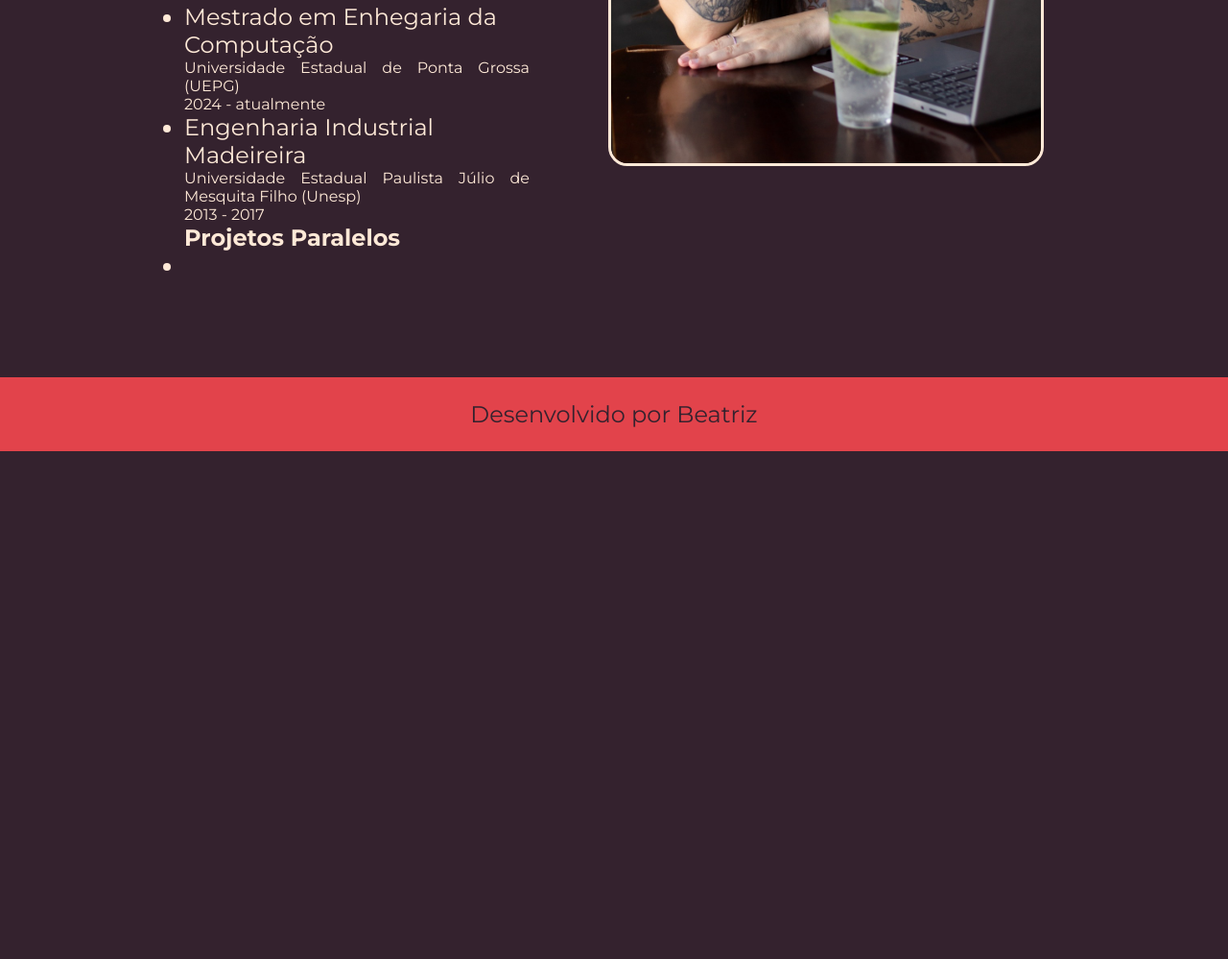
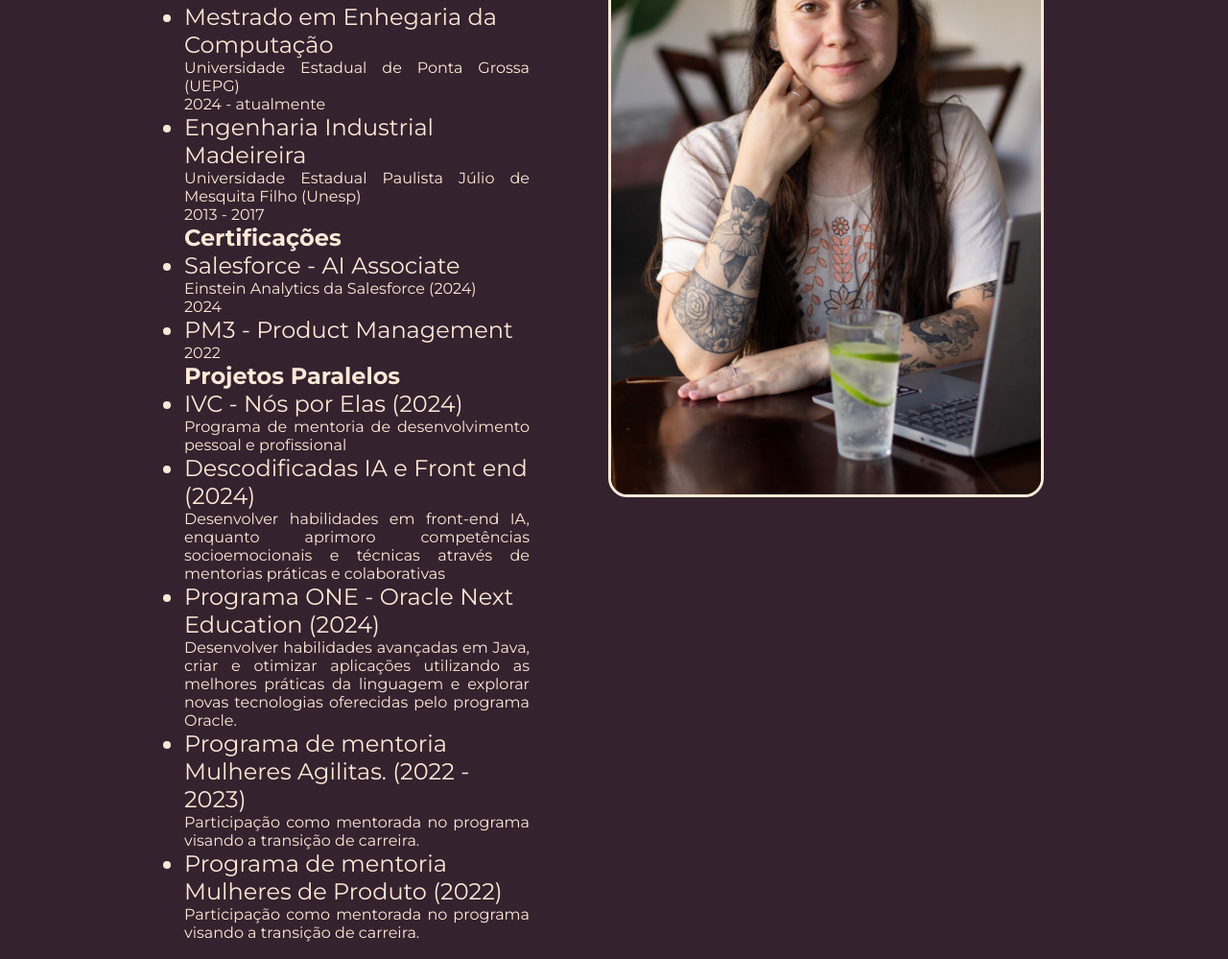
Before and after one commit to Beatrizsola/curriculo, a plain HTML site: page curriculo.html in a window 1280 px wide. Shown: the part 781-1780 px from the top of the page at 96% size. Before the commit the page ends 1251 px from the top, so only its background shows below. Drawn offline with nearby package versions, Linux system fonts and the light colour scheme.

Commit message:
Alterações no curriculo

```diff
--- a/curriculo.html
+++ b/curriculo.html
@@ -39,12 +39,33 @@
             <li>Engenharia Industrial Madeireira</li>
             <p class="descricaoexperiencia">Universidade Estadual Paulista Júlio de Mesquita Filho (Unesp)</p>
             <p class="descricaoexperiencia">2013 - 2017</p>
+            <p class="apresentacao__conteudo__texto"></p>
+        </ul>
+
+        <h2 class="apresentacao__conteudo__texto">Certificações</h2>
+        <div class="apresentacao__conteudo__texto">
+        <ul class="apresentacao__conteudo__texto">
+            <li>Salesforce - AI Associate</li>
+            <p class="descricaoexperiencia">Einstein Analytics da Salesforce (2024)</p>
+            <p class="descricaoexperiencia">2024</p>
+            <li>PM3 - Product Management </li>
+            <p class="descricaoexperiencia">2022</p>
+            <p class="apresentacao__conteudo__texto"></p>
         </ul>
 
         <h2 class="apresentacao__conteudo__texto">Projetos Paralelos</h2>
             <p class="apresentacao__conteudo__texto">
                 <ul class="apresentacao__conteudo__texto">
-                    <li></li>
+                    <li>IVC - Nós por Elas (2024)</li>
+                    <p class="descricaoexperiencia">Programa de mentoria de desenvolvimento pessoal e profissional</p>
+                    <li>Descodificadas IA e Front end (2024)</li>
+                    <p class="descricaoexperiencia">Desenvolver habilidades em front-end IA, enquanto aprimoro competências socioemocionais e técnicas através de mentorias práticas e colaborativas</p>
+                    <li>Programa ONE - Oracle Next Education (2024)</li>
+                    <p class="descricaoexperiencia">Desenvolver habilidades avançadas em Java, criar e otimizar aplicações utilizando as melhores práticas da linguagem e explorar novas tecnologias oferecidas pelo programa Oracle.</p>
+                    <li>Programa de mentoria Mulheres Agilitas. (2022 - 2023)</li>
+                    <p class="descricaoexperiencia">Participação como mentorada no programa visando a transição de carreira.</p>
+                    <li>Programa de mentoria Mulheres de Produto (2022)</li>
+                    <p class="descricaoexperiencia">Participação como mentorada no programa visando a transição de carreira.</p>
                 </ul>
 
              </p>
```
